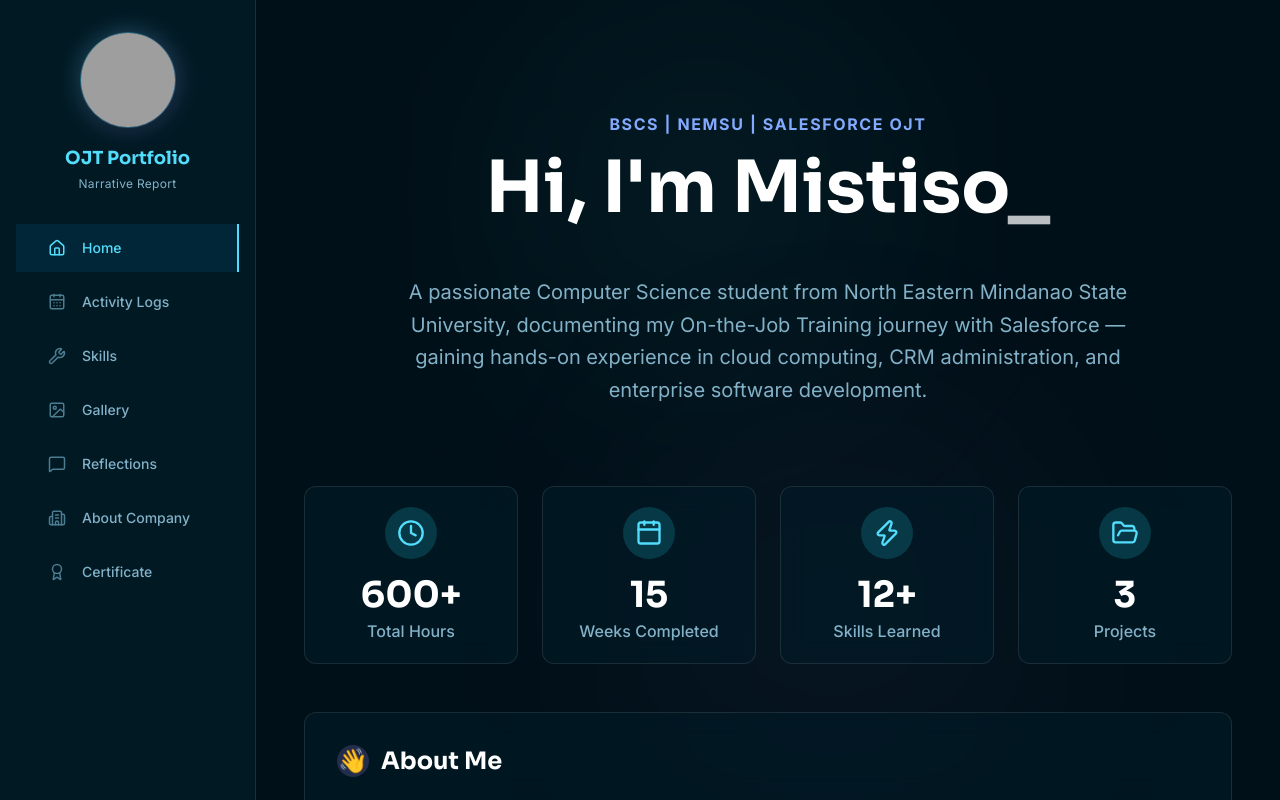
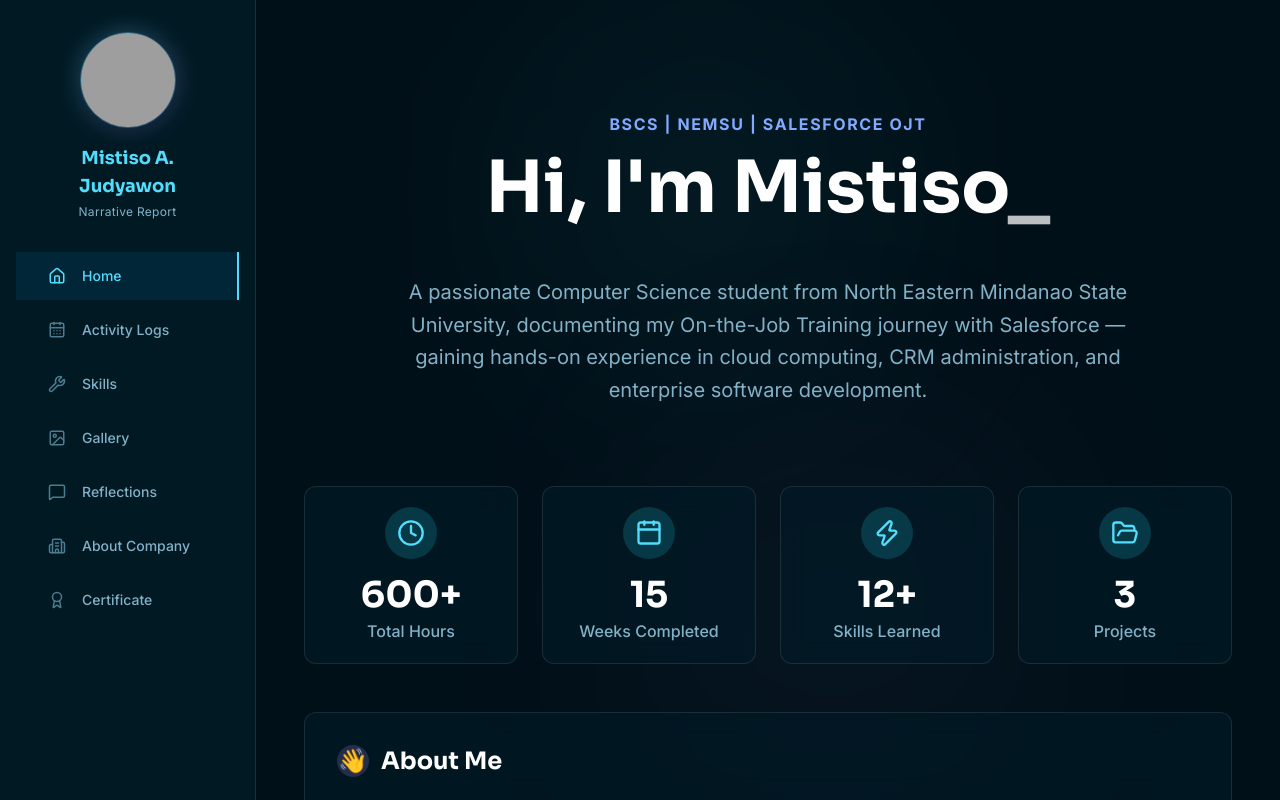
Before and after one commit to Mjfisrttime/Narrative-Report, a React (Vite) app: page / in a window 1280 px wide. Built offline with nearby package versions, Linux system fonts and the light colour scheme; grey boxes are pictures that could not be loaded.

Commit message:
style: change sidebar title to profile.name

```diff
--- a/src/components/Layout.jsx
+++ b/src/components/Layout.jsx
@@ -35,7 +35,7 @@
             />
           </div>
           <h1 className="font-sora text-lg font-bold text-[#53ddfc] mb-1">
-            OJT Portfolio
+            {profile.name}
           </h1>
           <p className="text-xs text-[#83b2c8] tracking-wide">
             Narrative Report
```
